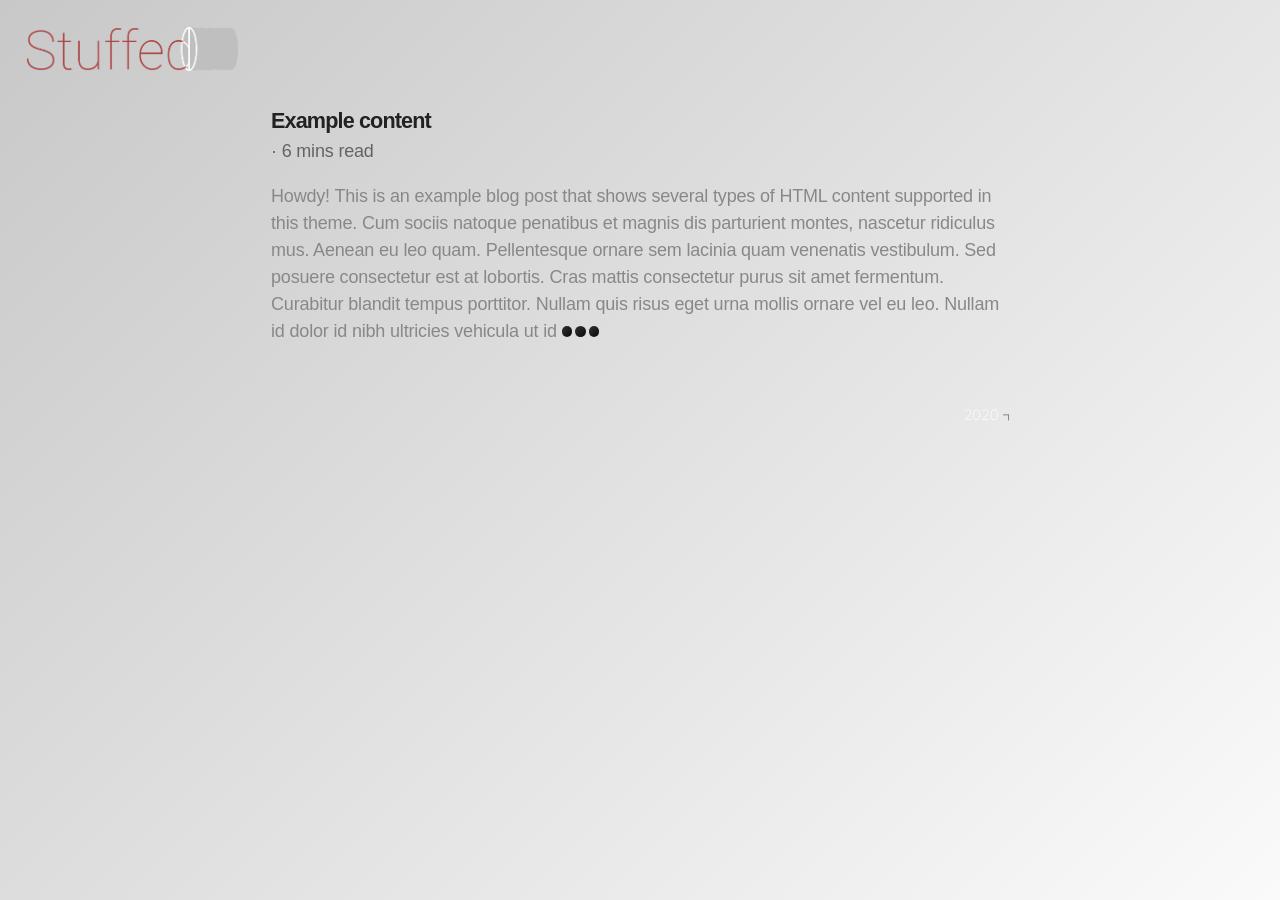
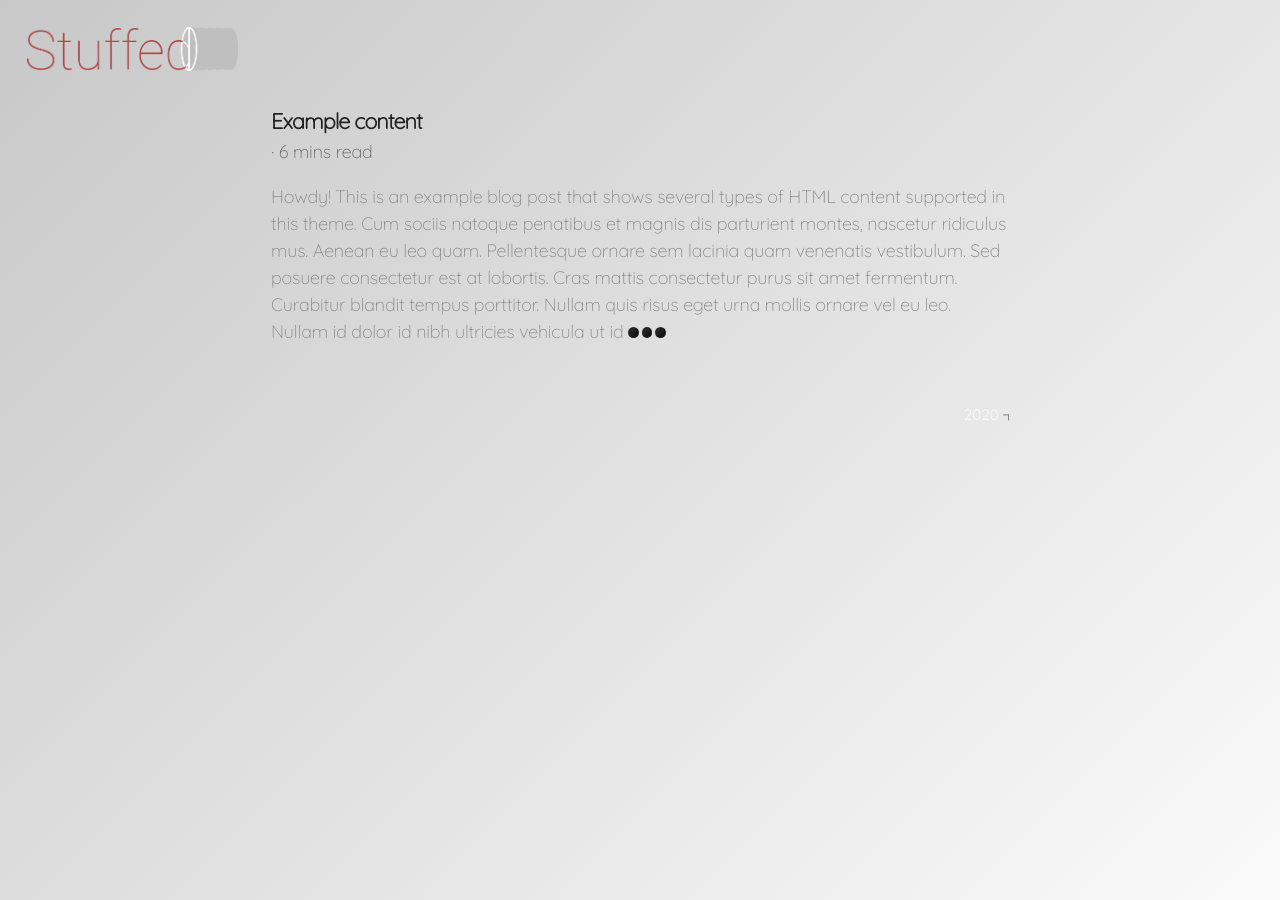
Before and after one commit to stuffedcan/stuffedcan.github.io, a Jekyll site: the page built from index.html, in a window 1280 px wide. Built offline with Jekyll 4.4.1, drawn with Linux system fonts in a browser that asks for light colours; the list of posts is cut into pages by our own code.

Commit message:
Update _posts.scss

```diff
--- a/_sass/_posts.scss
+++ b/_sass/_posts.scss
@@ -3,7 +3,7 @@
   margin-top: 4em;
   //margin-bottom: 4em;
   //font-family: "Varela Round",Arial,sans-serif;
-  font-family: 'Quicksand', sans-serif;
+  font-family: "scf";
   font-style: normal;
   //font-weight: 400;
   letter-spacing: -0.01em;
```
